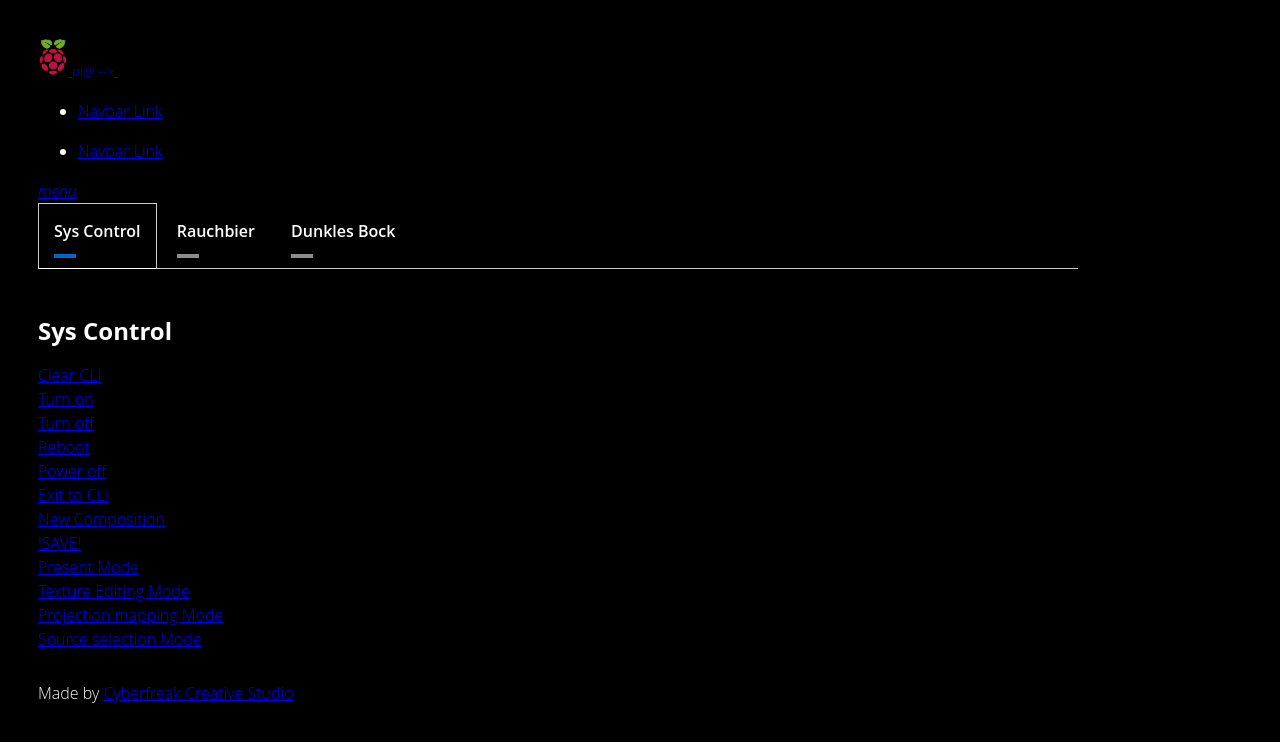
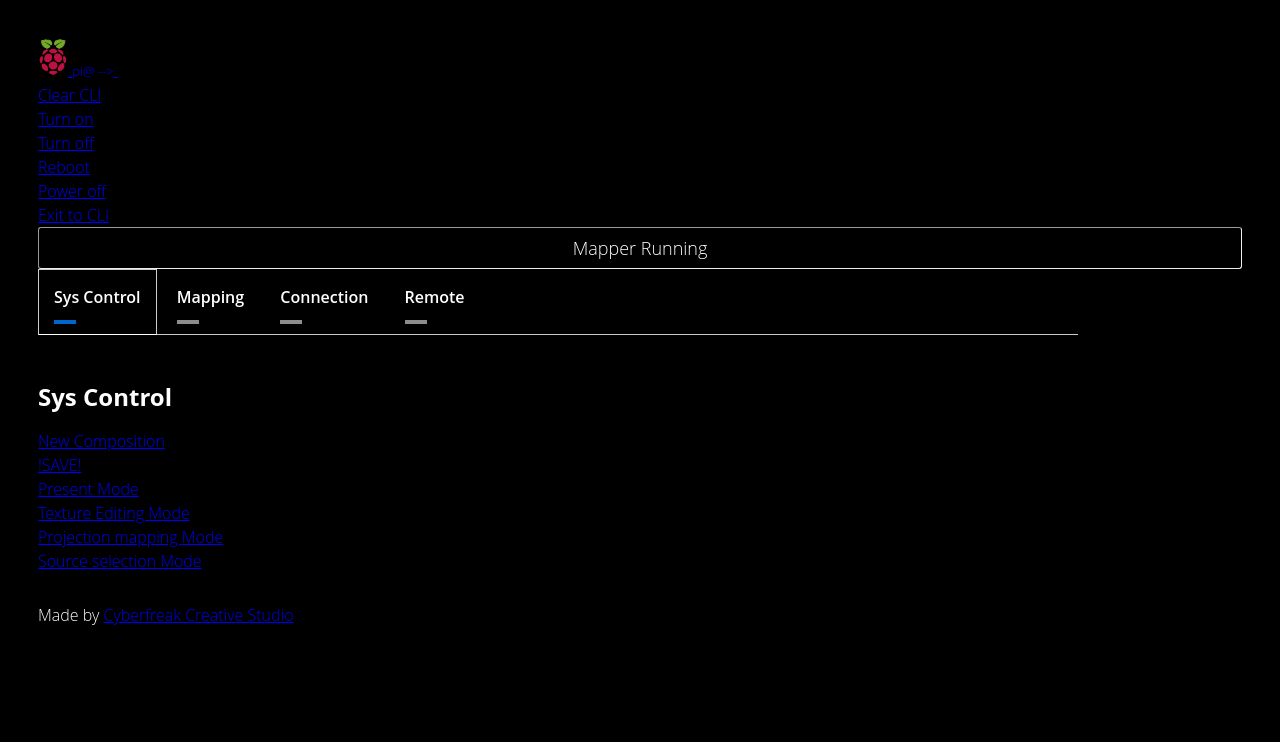
Before and after one commit to l00f00/flasketvj, a Flask app: page /mapper_run in a window 1280 px wide. Shown: the top 742 px of the page. Run offline with Flask 2, Linux system fonts and the light colour scheme; parts of the project's set-up code (start-up, migrations or seed data) failed here and were passed over.

Commit message:
transfer

```diff
--- a/static/css/main.css
+++ b/static/css/main.css
@@ -1,6 +1,24 @@
 /*
  CSS for the main interaction
 */
+.divMonitor {
+  display: grid;
+  grid-template-columns: repeat(1, 1fr);
+  grid-template-rows: repeat(1, 1fr);
+  grid-column-gap: 0px;
+  grid-row-gap: 0px;
+  border: inset 1px;;
+  min-height: 5vh;
+  line-height: 5vh;
+  max-height: max-content;
+  border-radius: 3px;
+
+}
+
+.divMonitor>.monitor {
+  text-align: center;
+  font-size: large;
+}
 .tabset > input[type="radio"] {
   position: absolute;
   left: -200vw;
--- a/templates/mapper.html
+++ b/templates/mapper.html
@@ -11,19 +11,33 @@
     <body class="red lighten-5">
 
         <div class="nav-wrapper container"><a id="logo-container" href="/" class="brand-logo">
-                <div class="">
+                <div class="divsys0">
                     <img src="static/images/pilogo.svg.png" style="width:30px; height:auto" />
                     <div style="display:inline-block;font-size: small;">pi@{{ hostname }} --> </div>
                     <div style="display:inline-block;font-size: small;">{{ ipAddress }}</div>
                 </div>
             </a>
-            <ul class="right hide-on-med-and-down">
-                <li><a href="#">Navbar Link</a></li>
-            </ul>
-            <ul id="nav-mobile" class="side-nav">
-                <li><a href="#">Navbar Link</a></li>
-            </ul>
-            <a href="#" data-activates="nav-mobile" class="button-collapse"><i class="material-icons">menu</i></a>
+            <a href="/clear_console">
+                <div class="divsys1">Clear CLI</div>
+            </a>
+            <a href="/mapper_run">
+                <div class="divsys2">Turn on </div>
+            </a>
+            <a href="/mapper_kill">
+                <div class="divsys3">Turn off </div>
+            </a>
+            <a href="/reboot">
+                <div class="divsys4">Reboot</div>
+            </a>
+            <a href="/shutdown">
+                <div class="divsys5">Power off</div>
+            </a>
+            <a href="/ext">
+                <div class="divsys6">Exit to CLI</div>
+            </a>
+        </div>
+        <div class="divMonitor">
+            <div class="monitor">{{ infoText }}</div>
         </div>
         <div class="tabset">
             <!-- Tab 1 -->
@@ -31,32 +45,17 @@
             <label for="tab1">Sys Control</label>
             <!-- Tab 2 -->
             <input type="radio" name="tabset" id="tab2" aria-controls="rauchbier">
-            <label for="tab2">Rauchbier</label>
+            <label for="tab2">Mapping</label>
             <!-- Tab 3 -->
-            <input type="radio" name="tabset" id="tab3" aria-controls="dunkles">
-            <label for="tab3">Dunkles Bock</label>
+            <input type="radio" name="tabset" id="tab3" aria-controls="mapper2">
+            <label for="tab3">Connection</label>
+            <!-- Tab 4 -->
+            <input type="radio" name="tabset" id="tab4" aria-controls="mapper2">
+            <label for="tab3">Remote</label>
 
             <div class="tab-panels">
                 <section id="mapper1" class="tab-panel">
                     <h2>Sys Control</h2>
-                    <a href="/clear_console">
-                        <div class="div1">Clear CLI</div>
-                    </a>
-                    <a href="/mapper_run">
-                        <div class="div1">Turn on </div>
-                    </a>
-                    <a href="/mapper_kill">
-                        <div class="div2">Turn off </div>
-                    </a>
-                    <a href="/reboot">
-                        <div class="div1">Reboot</div>
-                    </a>
-                    <a href="/shutdown">
-                        <div class="div2">Power off</div>
-                    </a>
-                    <a href="/ext">
-                        <div class="div3">Exit to CLI</div>
-                    </a>
                     <a href="/newcomp">
                         <div class="div3">New Composition</div>
                     </a>
```
